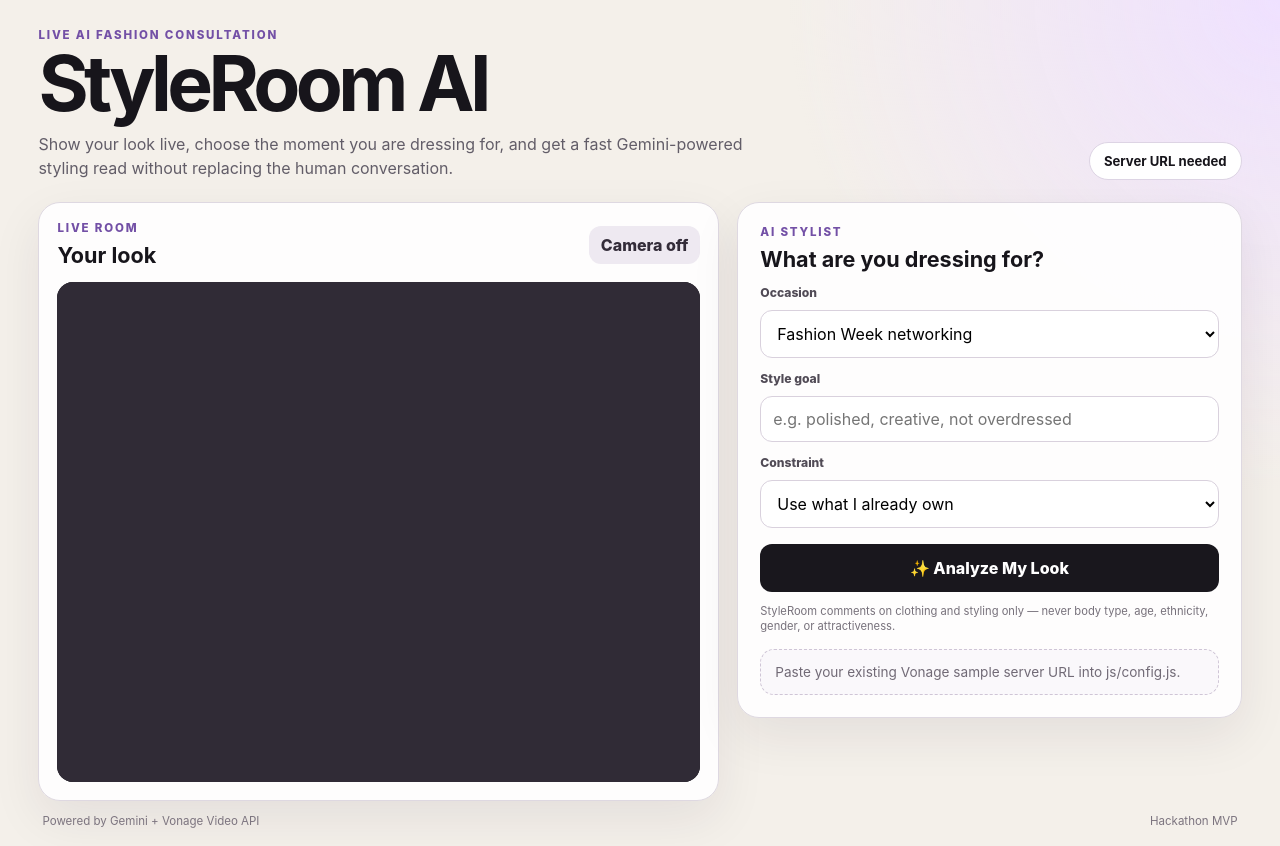
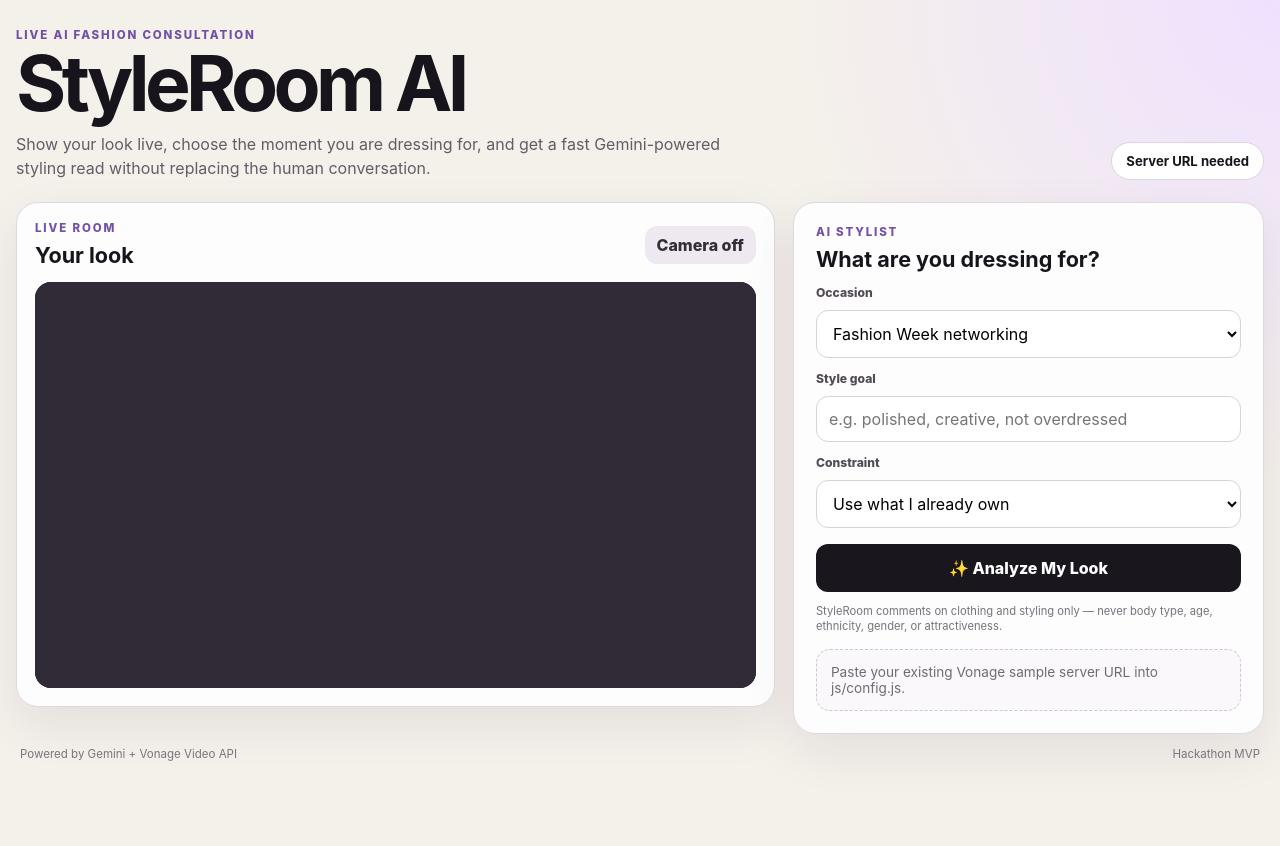
Before and after one commit to ayishagisel/fashionhack, a plain HTML site: page index.html in a window 1280 px wide. After the commit the page ends 800 px from the top, so only its background shows below. Drawn offline with Linux system fonts and the light colour scheme; no server answers.

Commit message:
Make StyleRoom fit browser width responsively

```diff
--- a/css/app.css
+++ b/css/app.css
@@ -1,21 +1,23 @@
 * { box-sizing: border-box; }
 :root { font-family: Inter, ui-sans-serif, system-ui, -apple-system, BlinkMacSystemFont, "Segoe UI", sans-serif; color: #17151b; background: #f4f0ea; }
+html, body { max-width: 100%; overflow-x: hidden; }
 body { margin: 0; min-height: 100vh; background: radial-gradient(circle at top right, #efe1ff 0, transparent 32%), #f4f0ea; }
-button, input, select { font: inherit; }
-.app-shell { width: min(1440px, 94vw); margin: 0 auto; padding: 28px 0 18px; }
-.hero { display: flex; justify-content: space-between; gap: 24px; align-items: end; margin-bottom: 22px; }
+button, input, select { font: inherit; max-width: 100%; }
+.app-shell { width: min(1440px, calc(100% - 32px)); margin: 0 auto; padding: 28px 0 18px; }
+.hero { display: flex; justify-content: space-between; gap: 24px; align-items: end; margin-bottom: 22px; min-width: 0; }
+.hero > div:first-child { min-width: 0; }
 .eyebrow, .section-kicker { letter-spacing: .16em; font-size: .72rem; font-weight: 800; margin: 0 0 7px; color: #7350a6; }
-h1 { font-size: clamp(2.7rem, 6vw, 5.5rem); line-height: .9; margin: 0; letter-spacing: -.06em; }
+h1 { font-size: clamp(2.7rem, 6vw, 5.5rem); line-height: .9; margin: 0; letter-spacing: -.06em; overflow-wrap: anywhere; }
 h2 { margin: 0; font-size: 1.35rem; }
 .lede { max-width: 720px; color: #625d68; font-size: 1rem; line-height: 1.5; margin: 14px 0 0; }
-.status-pill { white-space: nowrap; background: #fff; border: 1px solid #ddd4e4; border-radius: 999px; padding: 10px 14px; font-weight: 700; font-size: .82rem; }
-.workspace { display: grid; grid-template-columns: minmax(0, 1.35fr) minmax(390px, 1fr); gap: 18px; align-items: start; }
-.video-card, .stylist-card { background: rgba(255,255,255,.9); border: 1px solid #ded8e1; border-radius: 22px; box-shadow: 0 18px 50px rgba(41,31,50,.08); }
+.status-pill { white-space: nowrap; background: #fff; border: 1px solid #ddd4e4; border-radius: 999px; padding: 10px 14px; font-weight: 700; font-size: .82rem; flex: 0 0 auto; }
+.workspace { display: grid; grid-template-columns: minmax(0, 1.45fr) minmax(300px, .9fr); gap: 18px; align-items: start; width: 100%; }
+.video-card, .stylist-card { min-width: 0; background: rgba(255,255,255,.9); border: 1px solid #ded8e1; border-radius: 22px; box-shadow: 0 18px 50px rgba(41,31,50,.08); }
 .video-card { padding: 18px; }
 .stylist-card { padding: 22px; display: flex; flex-direction: column; gap: 10px; }
-.section-header { display: flex; align-items: center; justify-content: space-between; margin-bottom: 14px; }
-.room-actions { display: flex; gap: 8px; }
-#videos { position: relative; min-height: 500px; background: #19171d; border-radius: 16px; overflow: hidden; }
+.section-header { display: flex; align-items: center; justify-content: space-between; margin-bottom: 14px; gap: 12px; }
+.room-actions { display: flex; gap: 8px; flex: 0 0 auto; }
+#videos { position: relative; width: 100%; aspect-ratio: 16 / 9; min-height: 320px; max-height: 70vh; background: #19171d; border-radius: 16px; overflow: hidden; }
 #subscriber { display: none; position: absolute; inset: 0; width: 100%; height: 100%; }
 #publisher-container { position: absolute; inset: 0; overflow: hidden; z-index: 10; background: #302b36; }
 #publisher { width: 100%; height: 100%; }
@@ -29,65 +31,59 @@ h2 { margin: 0; font-size: 1.35rem; }
 .secondary { padding: 9px 12px; background: #eee9f1; color: #332c39; }
 #publish-video-true { display: none; }
 label { font-size: .76rem; font-weight: 800; margin-top: 3px; color: #514b56; }
-select, input { width: 100%; border: 1px solid #d9d1dd; border-radius: 12px; padding: 12px; background: white; outline: none; }
+select, input { width: 100%; min-width: 0; border: 1px solid #d9d1dd; border-radius: 12px; padding: 12px; background: white; outline: none; }
 select:focus, input:focus { border-color: #7952ad; box-shadow: 0 0 0 3px rgba(121,82,173,.12); }
-.primary { margin-top: 6px; padding: 14px 16px; color: white; background: #19171d; font-size: 1rem; transition: transform .15s ease; }
+.primary { width: 100%; margin-top: 6px; padding: 14px 16px; color: white; background: #19171d; font-size: 1rem; transition: transform .15s ease; white-space: normal; }
 .primary:hover { transform: translateY(-1px); }
 .primary:disabled { opacity: .55; cursor: wait; }
 .microcopy { margin: 2px 0 5px; font-size: .7rem; color: #77717b; line-height: 1.35; }
 .analysis-state, .visualization-state { border: 1px dashed #cfc5d6; background: #faf8fb; border-radius: 14px; padding: 14px; color: #716a76; font-size: .85rem; }
-.report-context { font-size: .78rem; color: #6d6672; line-height: 1.45; padding: 2px 2px 0; }
+.report-context { font-size: .78rem; color: #6d6672; line-height: 1.45; padding: 2px 2px 0; overflow-wrap: anywhere; }
 .report-visuals { display: grid; grid-template-columns: repeat(2, minmax(0, 1fr)); gap: 12px; margin-top: 4px; }
-.report-figure { margin: 0; }
+.report-figure { margin: 0; min-width: 0; }
 .report-snapshot, .visualization-image { display: block; width: 100%; aspect-ratio: 4 / 3; object-fit: cover; border-radius: 14px; border: 1px solid #ddd6e2; background: #eee9f1; }
 .report-figure figcaption { margin-top: 5px; font-size: .72rem; font-weight: 800; color: #6d6672; text-transform: uppercase; letter-spacing: .06em; }
-.analysis-result { border-radius: 16px; background: #f4eff8; padding: 16px; max-height: none; overflow: visible; }
+.analysis-result { border-radius: 16px; background: #f4eff8; padding: 16px; max-height: none; overflow: visible; overflow-wrap: anywhere; }
 .analysis-result h3 { margin: 12px 0 4px; font-size: .83rem; letter-spacing: .08em; text-transform: uppercase; color: #694892; }
 .analysis-result h3:first-child { margin-top: 0; }
 .analysis-result p { margin: 0; line-height: 1.48; font-size: .9rem; }
-.report-actions { display: grid; grid-template-columns: 1fr 1fr; gap: 8px; padding-top: 2px; }
-.report-button { width: 100%; padding: 12px 14px; background: #eee9f1; }
+.report-actions { display: grid; grid-template-columns: repeat(2, minmax(0, 1fr)); gap: 8px; padding-top: 2px; }
+.report-button { width: 100%; padding: 12px 14px; background: #eee9f1; white-space: normal; }
 .visualize-button { background: #e7dcf3; color: #3f2e52; }
 .hidden { display: none !important; }
-.footer-note { display: flex; justify-content: space-between; color: #7c747f; font-size: .72rem; padding: 13px 4px 0; }
-@media (max-width: 900px) { .workspace { grid-template-columns: 1fr; } #videos { min-height: 430px; } .hero { align-items: start; flex-direction: column; } }
-@media (max-width: 560px) { .app-shell { width: 96vw; padding-top: 18px; } #videos { min-height: 390px; } #videos.has-subscriber #publisher-container { width: 42%; } .section-header { align-items: flex-start; gap: 10px; } .report-actions, .report-visuals { grid-template-columns: 1fr; } }
+.footer-note { display: flex; justify-content: space-between; gap: 12px; color: #7c747f; font-size: .72rem; padding: 13px 4px 0; }
+@media (max-width: 1180px) { .workspace { grid-template-columns: minmax(0, 1.2fr) minmax(290px, .8fr); } #videos { min-height: 300px; } }
+@media (max-width: 980px) { .workspace { grid-template-columns: 1fr; } #videos { aspect-ratio: 16 / 9; min-height: 0; max-height: none; } .hero { align-items: start; flex-direction: column; } .stylist-card { width: 100%; } }
+@media (max-width: 640px) { .app-shell { width: min(100% - 20px, 1440px); padding-top: 18px; } h1 { font-size: clamp(2.6rem, 16vw, 4.6rem); } .section-header { align-items: flex-start; } .report-actions, .report-visuals { grid-template-columns: 1fr; } #videos.has-subscriber #publisher-container { width: 42%; } .footer-note { flex-direction: column; } }
 
 @media print {
   @page { size: letter; margin: 0; }
   * { -webkit-print-color-adjust: exact !important; print-color-adjust: exact !important; }
   html, body { width: 8.5in; min-height: 11in; background: #fff !important; color: #17151b; }
   body { margin: 0 !important; padding: 0 !important; font-family: Inter, Arial, sans-serif; }
-
   body > *:not(.app-shell) { display: none !important; visibility: hidden !important; }
   body > .app-shell { display: block !important; visibility: visible !important; }
   .app-shell iframe, .app-shell [style*="position: fixed"], .app-shell [style*="position:fixed"] { display: none !important; }
-
   .app-shell { width: 100%; min-height: 11in; margin: 0; padding: .46in .54in .42in !important; }
   .hero { display: block; border-bottom: 3px solid #7350a6; padding: 0 0 14px; margin: 0 0 18px; }
   .hero::after { content: "Personal AI Style Report • Powered by Gemini + Vonage Video API"; display: block; margin-top: 7px; color: #5d5662; font-size: 9pt; letter-spacing: .02em; }
   .hero h1 { font-size: 38pt; line-height: .95; letter-spacing: -.05em; margin: 0; color: #17151b; }
-
   .eyebrow, .lede, .status-pill, .video-card, .stylist-card > label, .stylist-card > select, .stylist-card > input, #analyze-look, .microcopy, .analysis-state, .visualization-state, .report-actions, .footer-note, .capture-countdown { display: none !important; }
   .workspace { display: block; }
   .stylist-card { border: 0; box-shadow: none; padding: 0; display: block; background: #fff; }
   .stylist-card > div:first-child { margin-bottom: 10px; }
   .stylist-card .section-kicker { display: block !important; margin: 0 0 3px; color: #7350a6; font-size: 8.5pt; letter-spacing: .18em; }
   .stylist-card h2 { font-size: 22pt; line-height: 1.08; margin: 0 0 8px; color: #17151b; }
-
   .report-context { display: block !important; font-size: 10.5pt; line-height: 1.45; margin: 0 0 14px; padding: 11px 13px; color: #3f3943; background: #f3eef7; border-left: 4px solid #7350a6; border-radius: 5px; }
-
   .report-visuals { display: grid !important; grid-template-columns: repeat(2, minmax(0, 1fr)); gap: 16px; margin: 0 0 16px; }
   .report-visuals .report-figure.hidden { display: none !important; }
   .report-figure { margin: 0; break-inside: avoid; page-break-inside: avoid; }
   .report-snapshot, .visualization-image { display: block !important; width: 100%; height: 2.18in; object-fit: cover; object-position: center; border: 1px solid #d6ceda; border-radius: 10px; }
   .report-figure figcaption { margin-top: 5px; color: #2d2930; font-size: 8.5pt; font-weight: 800; letter-spacing: .07em; text-transform: uppercase; }
-
   .analysis-result { display: block !important; background: #fff; border: 1px solid #d8d0dc; border-radius: 12px; padding: 20px 22px; box-shadow: none; }
   .analysis-result h3 { color: #17151b; font-size: 13pt; line-height: 1.15; letter-spacing: -.01em; text-transform: none; margin: 14px 0 5px; font-weight: 850; break-after: avoid; page-break-after: avoid; }
   .analysis-result h3:first-child { margin-top: 0; }
   .analysis-result p { color: #2c2830; font-size: 10.7pt; line-height: 1.46; margin: 0; orphans: 3; widows: 3; }
   .analysis-result h3, .analysis-result p { break-inside: avoid; page-break-inside: avoid; }
-
   .stylist-card::after { content: "StyleRoom AI • AI-assisted styling guidance • Hackathon MVP"; display: block; border-top: 1px solid #d8d0dc; margin-top: 18px; padding-top: 8px; color: #766f7a; font-size: 8pt; text-align: center; }
 }
```
